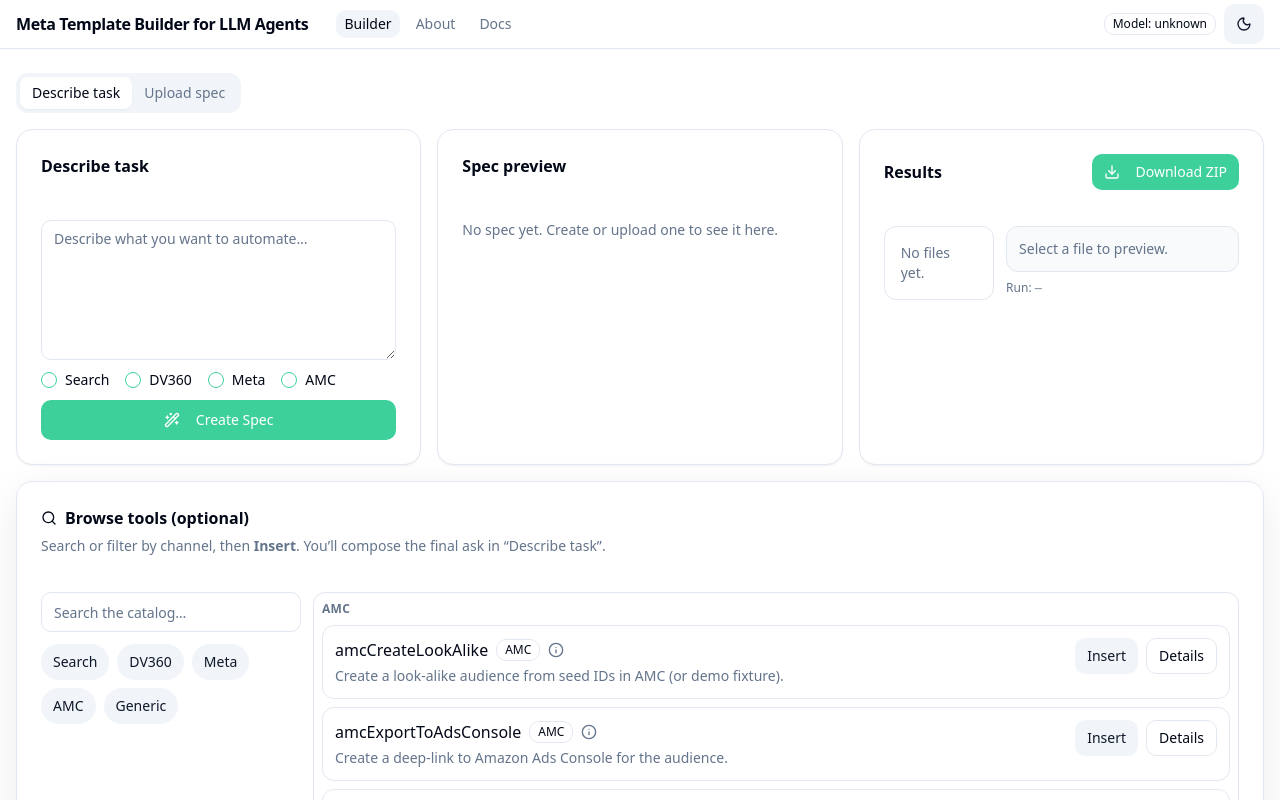
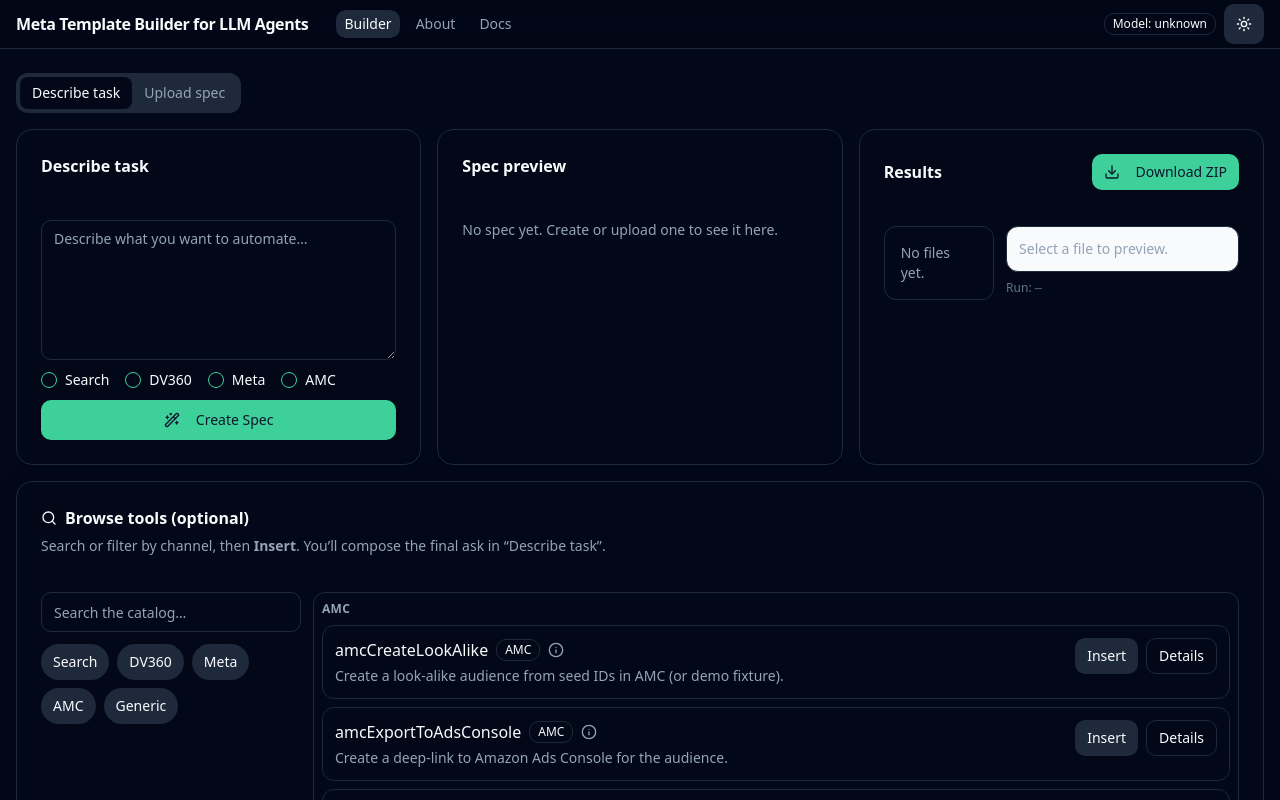
Before and after one commit to DG-creative-lab/routine-mastra-hackathon, a Next.js app: page / in a window 1280 px wide. Shown: the top 800 px of the page. Built offline with nearby package versions, Linux system fonts and the light colour scheme.

Commit message:
dark default theme

```diff
--- a/components/theme-provider.tsx
+++ b/components/theme-provider.tsx
@@ -7,7 +7,7 @@
   return (
     <NextThemesProvider
       attribute="class"
-      defaultTheme="light"   // ← start in dark
+      defaultTheme="dark"   // ← start in dark
       enableSystem={false} // set true if you want system auto
     >
       {children}
```
